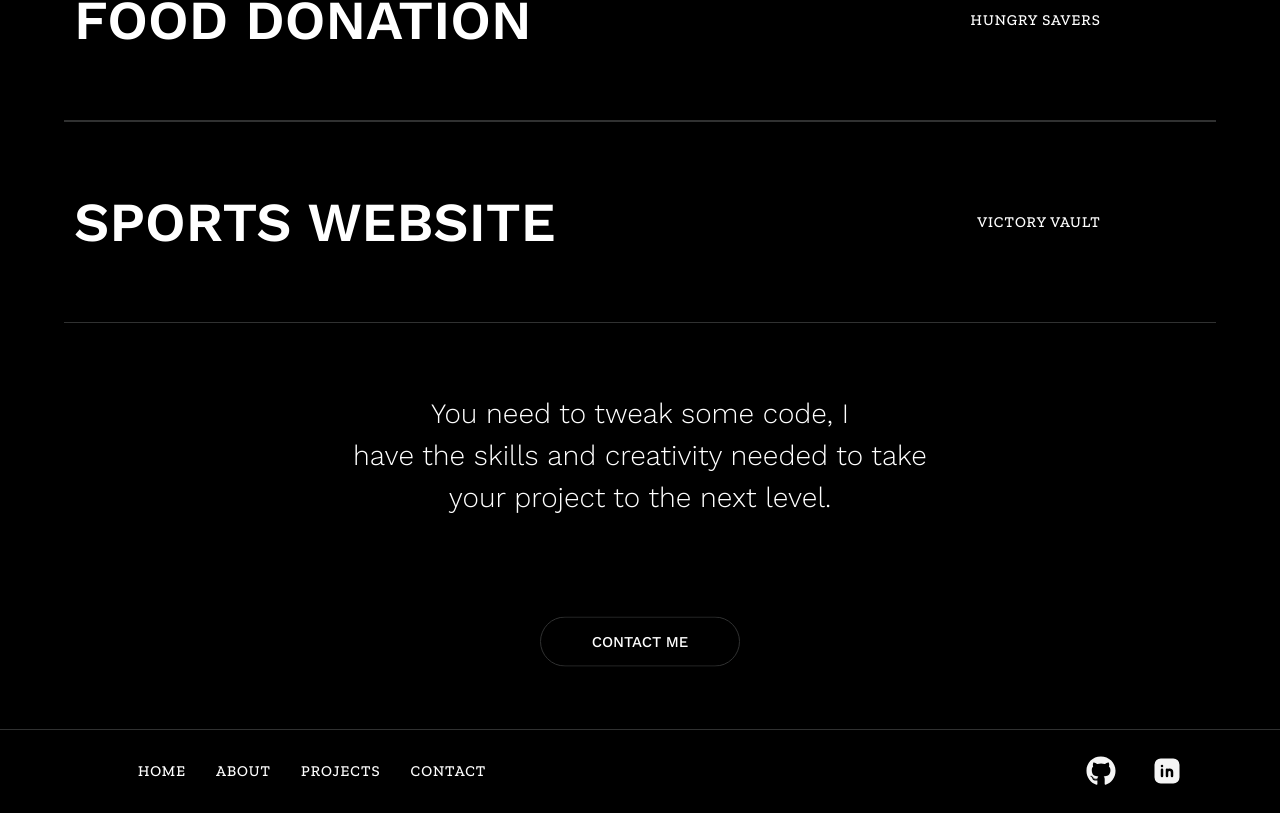
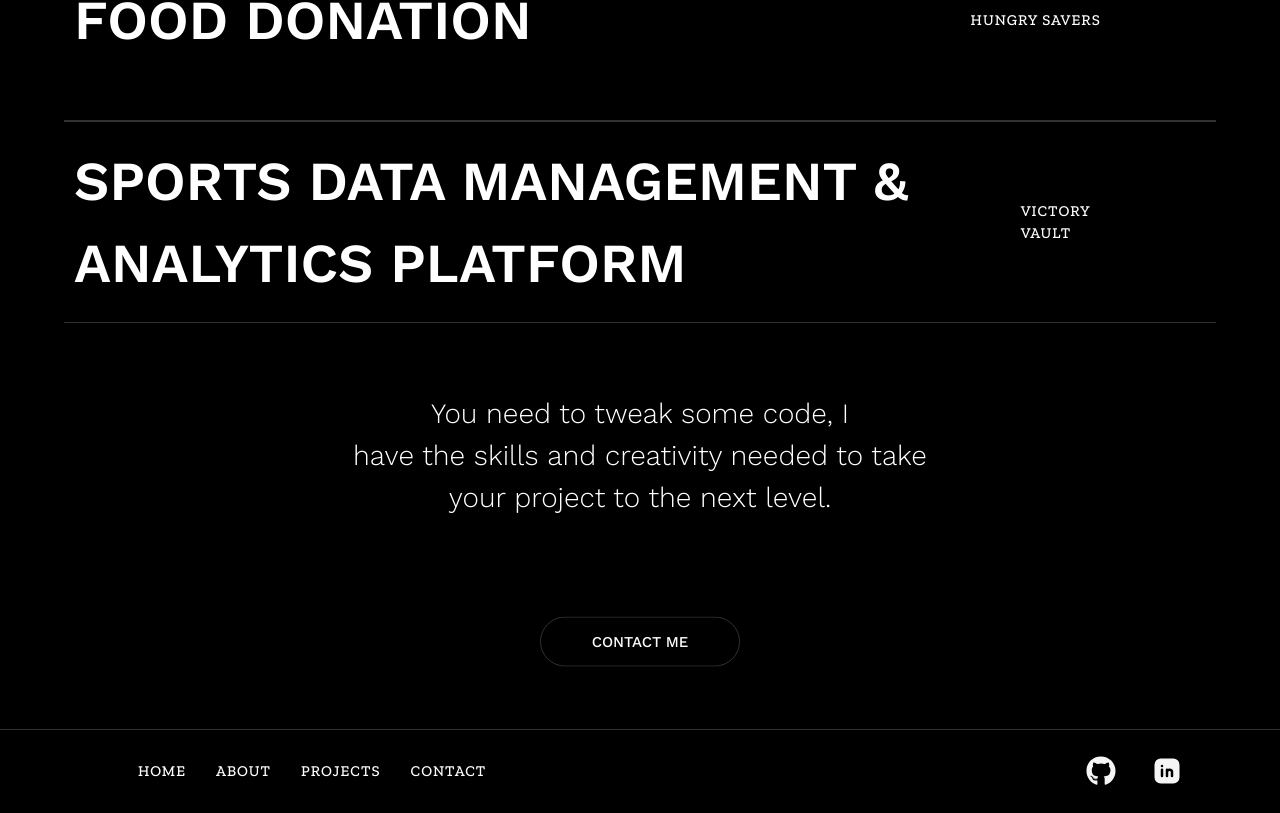
Before and after one commit to gangamahesh246/Portfolio, a React (Vite) app in the folder port-folio/: page / in a window 1280 px wide. Shown: the part 1883-2696 px from the top of the page. Built offline with nearby package versions, Linux system fonts and the light colour scheme; a web font is replaced by a local one.

Commit message:
'projectName'

```diff
--- a/port-folio/src/port/intro.jsx
+++ b/port-folio/src/port/intro.jsx
@@ -173,7 +173,7 @@ const projects = [
     description: "Hungry Savers",
   },
   {
-    title: "Sports Website",
+    title: "Sports Data Management & Analytics Platform",
     description: "Victory Vault"
   }
 ]
```
